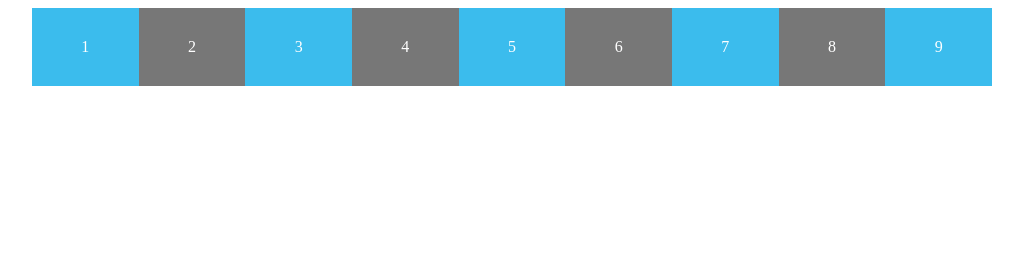
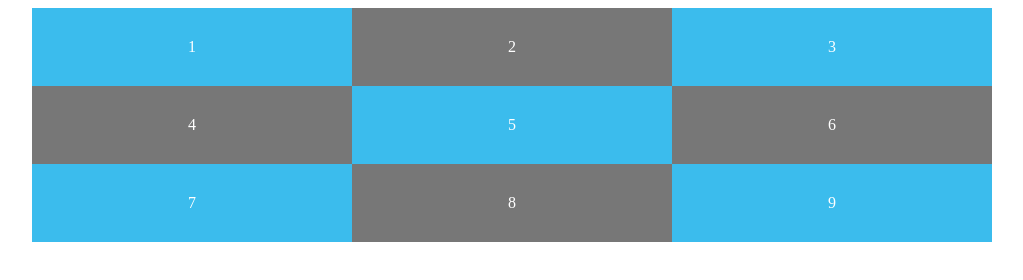
Before and after one commit to h131177/CSS-Grid, a plain HTML site: page index.html in a window 1280 px wide. Shown: the whole page, without its empty margins (128-1151 px from the left). Drawn offline with Linux system fonts and the light colour scheme.

Commit message:
Startkode Lesson 2

```diff
--- a/style.css
+++ b/style.css
@@ -7,7 +7,7 @@ body {
     display: grid;
     /* grid-template-columns: 30% 20% 50%; */
     /* grid-template-columns: 1fr 2fr 1fr; */
-    grid-template-columns: repeat(9, 1fr);
+    grid-template-columns: repeat(3, 1fr);
     max-width: 960px;
     margin: 0 auto;
 }
```
